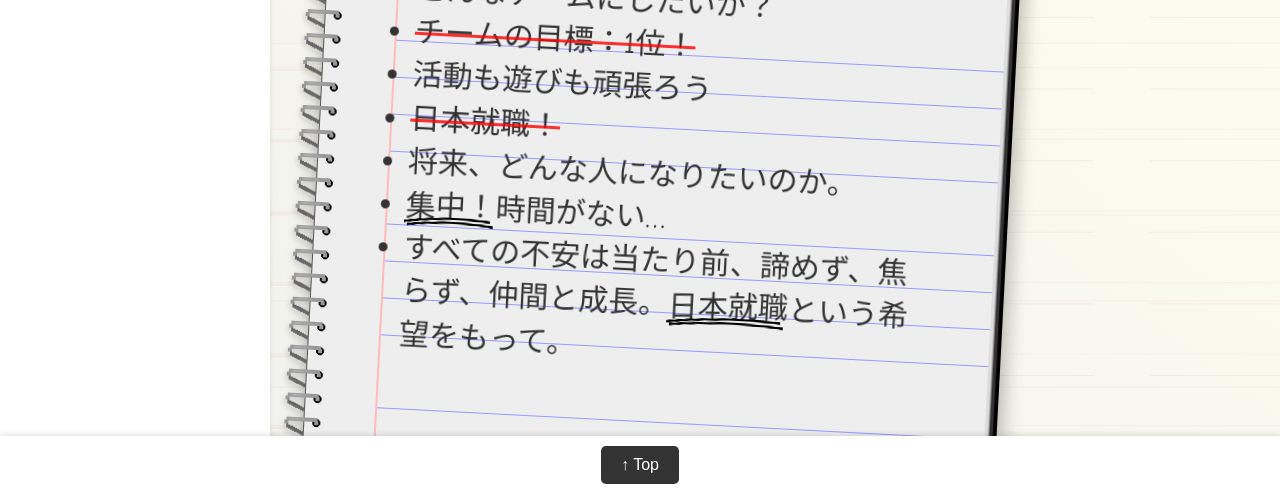
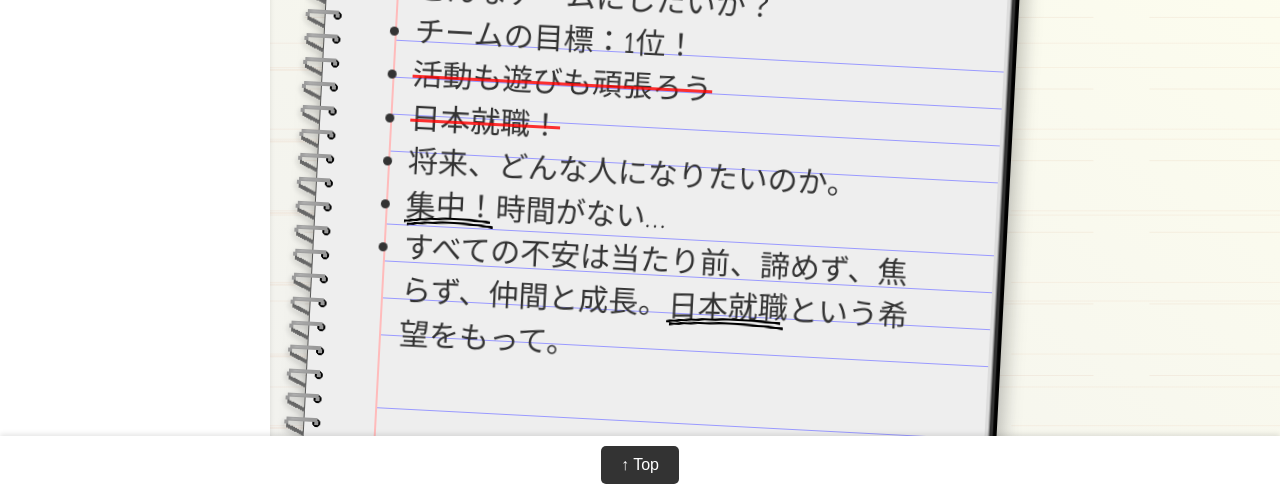
Before and after one commit to dummy19-99/dummy19-99.chz_pj, a plain HTML site: page 유메닛키(첫화면).html in a window 1280 px wide. Shown: the part 306-798 px from the top of the page. Drawn offline with nearby package versions, Linux system fonts and the light colour scheme.

Commit message:
Update 유메닛키(첫화면).html

```diff
--- a/유메닛키(첫화면).html
+++ b/유메닛키(첫화면).html
@@ -27,8 +27,8 @@
             <h2>～私たちの頭の中～</h2>
             <ul>
               <li>どんなチームにしたいか？</li>
-              <li><del>チームの目標：1位！</del></li>
-              <li>活動も遊びも頑張ろう</li>
+              <li>チームの目標：1位！</li>
+              <li><del>活動も遊びも頑張ろう</del></li>
               <li><del>日本就職！</del></li>
               <li>将来、どんな人になりたいのか。</li>
               <li><u>集中！</u>時間がない…</li>
```
